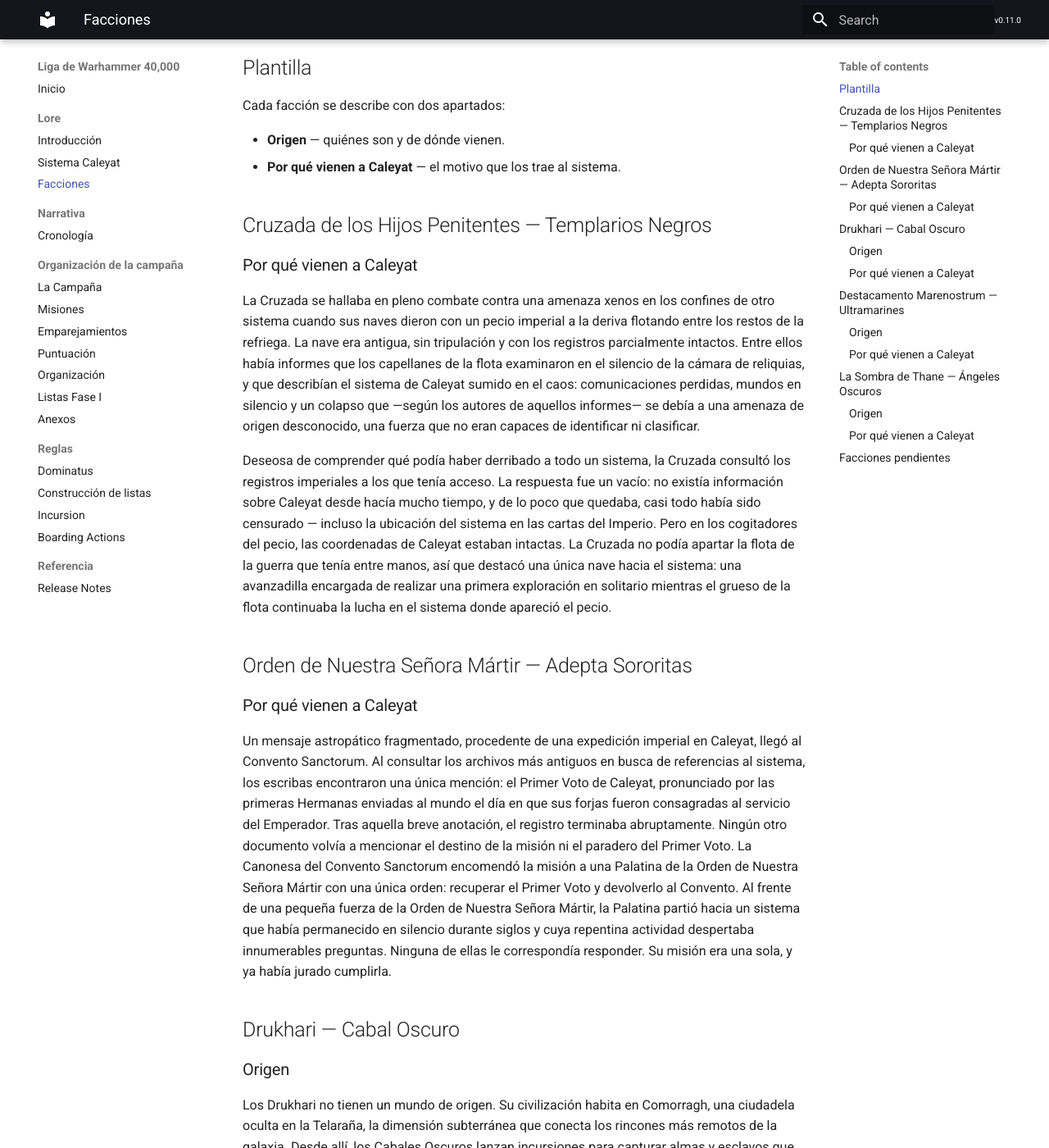
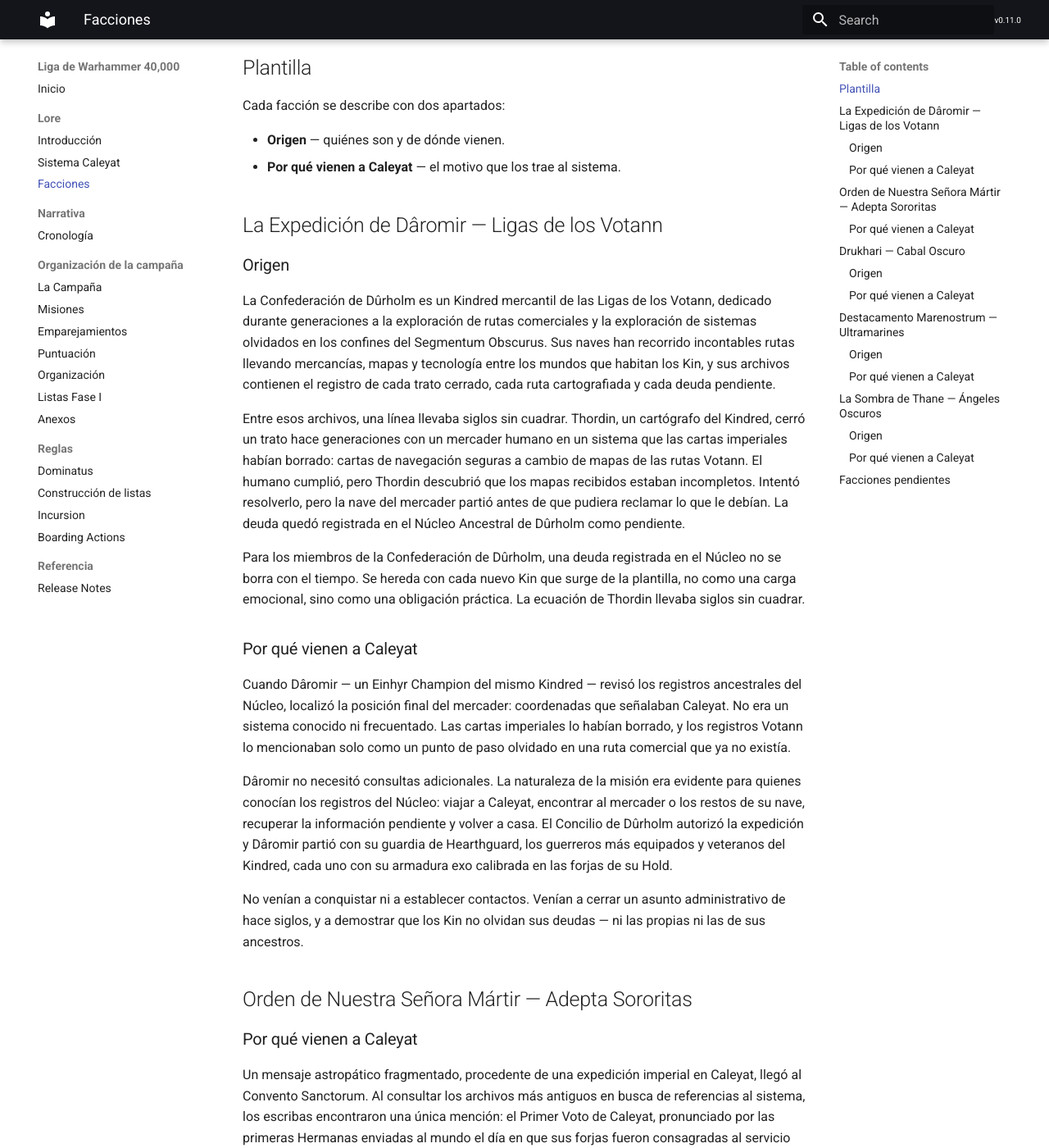
Before and after one commit to gonzalo-radio/liga-armagedon, an MkDocs documentation site: the page built from docs/lore/facciones.md, in a window 1280 px wide and 1400 px high, scrolled down 257 px. Shown: the whole window at 82% size. Built offline with MkDocs 1.6.1 and Material for MkDocs 9.7.7, drawn with Linux system fonts in a browser that asks for light colours.

Commit message:
feat: reemplazar Templarios Negros por Ligas de los Votann — La Expedición de Dâromir
- Elimina facción Cruzada de los Hijos Penitentes — Templarios Negros
- Añade facción La Expedición de Dâromir — Ligas de los Votann (Confederación de Dûrholm)
- Narración: deuda ancestral de Thordin con un mercader humano
- Cronología: actualiza fila semana 43.071.M42
- Release notes: añade entrada Votann, corrige referencia a Templarios en v0.11.0

```diff
--- a/docs/lore/facciones.md
+++ b/docs/lore/facciones.md
@@ -9,13 +9,23 @@ Cada facción se describe con dos apartados:
 - **Origen** — quiénes son y de dónde vienen.
 - **Por qué vienen a Caleyat** — el motivo que los trae al sistema.
 
-## Cruzada de los Hijos Penitentes — Templarios Negros
+## La Expedición de Dâromir — Ligas de los Votann
+
+### Origen
+
+La Confederación de Dûrholm es un Kindred mercantil de las Ligas de los Votann, dedicado durante generaciones a la exploración de rutas comerciales y la exploración de sistemas olvidados en los confines del Segmentum Obscurus. Sus naves han recorrido incontables rutas llevando mercancías, mapas y tecnología entre los mundos que habitan los Kin, y sus archivos contienen el registro de cada trato cerrado, cada ruta cartografiada y cada deuda pendiente.
+
+Entre esos archivos, una línea llevaba siglos sin cuadrar. Thordin, un cartógrafo del Kindred, cerró un trato hace generaciones con un mercader humano en un sistema que las cartas imperiales habían borrado: cartas de navegación seguras a cambio de mapas de las rutas Votann. El humano cumplió, pero Thordin descubrió que los mapas recibidos estaban incompletos. Intentó resolverlo, pero la nave del mercader partió antes de que pudiera reclamar lo que le debían. La deuda quedó registrada en el Núcleo Ancestral de Dûrholm como pendiente.
+
+Para los miembros de la Confederación de Dûrholm, una deuda registrada en el Núcleo no se borra con el tiempo. Se hereda con cada nuevo Kin que surge de la plantilla, no como una carga emocional, sino como una obligación práctica. La ecuación de Thordin llevaba siglos sin cuadrar.
 
 ### Por qué vienen a Caleyat
 
-La Cruzada se hallaba en pleno combate contra una amenaza xenos en los confines de otro sistema cuando sus naves dieron con un pecio imperial a la deriva flotando entre los restos de la refriega. La nave era antigua, sin tripulación y con los registros parcialmente intactos. Entre ellos había informes que los capellanes de la flota examinaron en el silencio de la cámara de reliquias, y que describían el sistema de Caleyat sumido en el caos: comunicaciones perdidas, mundos en silencio y un colapso que —según los autores de aquellos informes— se debía a una amenaza de origen desconocido, una fuerza que no eran capaces de identificar ni clasificar.
+Cuando Dâromir — un Einhyr Champion del mismo Kindred — revisó los registros ancestrales del Núcleo, localizó la posición final del mercader: coordenadas que señalaban Caleyat. No era un sistema conocido ni frecuentado. Las cartas imperiales lo habían borrado, y los registros Votann lo mencionaban solo como un punto de paso olvidado en una ruta comercial que ya no existía.
 
-Deseosa de comprender qué podía haber derribado a todo un sistema, la Cruzada consultó los registros imperiales a los que tenía acceso. La respuesta fue un vacío: no existía información sobre Caleyat desde hacía mucho tiempo, y de lo poco que quedaba, casi todo había sido censurado — incluso la ubicación del sistema en las cartas del Imperio. Pero en los cogitadores del pecio, las coordenadas de Caleyat estaban intactas. La Cruzada no podía apartar la flota de la guerra que tenía entre manos, así que destacó una única nave hacia el sistema: una avanzadilla encargada de realizar una primera exploración en solitario mientras el grueso de la flota continuaba la lucha en el sistema donde apareció el pecio.
+Dâromir no necesitó consultas adicionales. La naturaleza de la misión era evidente para quienes conocían los registros del Núcleo: viajar a Caleyat, encontrar al mercader o los restos de su nave, recuperar la información pendiente y volver a casa. El Concilio de Dûrholm autorizó la expedición y Dâromir partió con su guardia de Hearthguard, los guerreros más equipados y veteranos del Kindred, cada uno con su armadura exo calibrada en las forjas de su Hold.
+
+No venían a conquistar ni a establecer contactos. Venían a cerrar un asunto administrativo de hace siglos, y a demostrar que los Kin no olvidan sus deudas — ni las propias ni las de sus ancestros.
 
 ## Orden de Nuestra Señora Mártir — Adepta Sororitas
 
--- a/docs/narrativa/cronologia.md
+++ b/docs/narrativa/cronologia.md
@@ -9,7 +9,7 @@ Las fechas usan el formato `semana.año.M42` (p. ej. `43.071.M42`): la semana id
 | Fecha | Fase | Suceso | Narración |
 |---|---|---|---|
 | 42.071.M42 | Fase I — Vanguardia | Aparición de una brecha de la Telaraña en Canetum | [Leer la narración](relatos/llegada-drukhari-canetum.md) |
-| 43.071.M42 | Fase I — Vanguardia | Llegada de la Cruzada de los Hijos Penitentes al sistema | [Leer la narración](relatos/llegada-cruzada-hijos-penitentes.md) |
+| 43.071.M42 | Fase I — Vanguardia | Llegada de La Expedición de Dâromir (Ligas de los Votann) al sistema | [Leer la narración](relatos/llegada-ligas-votann.md) |
 | 45.071.M42 | Fase I — Vanguardia | Llegada de la Orden de Nuestra Señora Mártir al sistema | [Leer la narración](relatos/llegada-orden-nuestra-senora-martir.md) |
 | 47.071.M42 | Fase I — Vanguardia | Llegada del Destacamento Marenostrum (Ultramarines) al sistema | [Leer la narración](relatos/llegada-destacamento-marenostrum.md) |
 | 48.071.M42 | Fase I — Vanguardia | Llegada de La Sombra de Thane (Ángeles Oscuros) al sistema | [Leer la narración](relatos/llegada-angeles-oscuros.md) |
```
Also changed, not shown: docs/narrativa/relatos/llegada-cruzada-hijos-penitentes.md (deleted, +0 -12 lines), docs/narrativa/relatos/llegada-ligas-votann.md (added, +16 -0 lines), docs/release-notes.md (+3 -1 lines).
